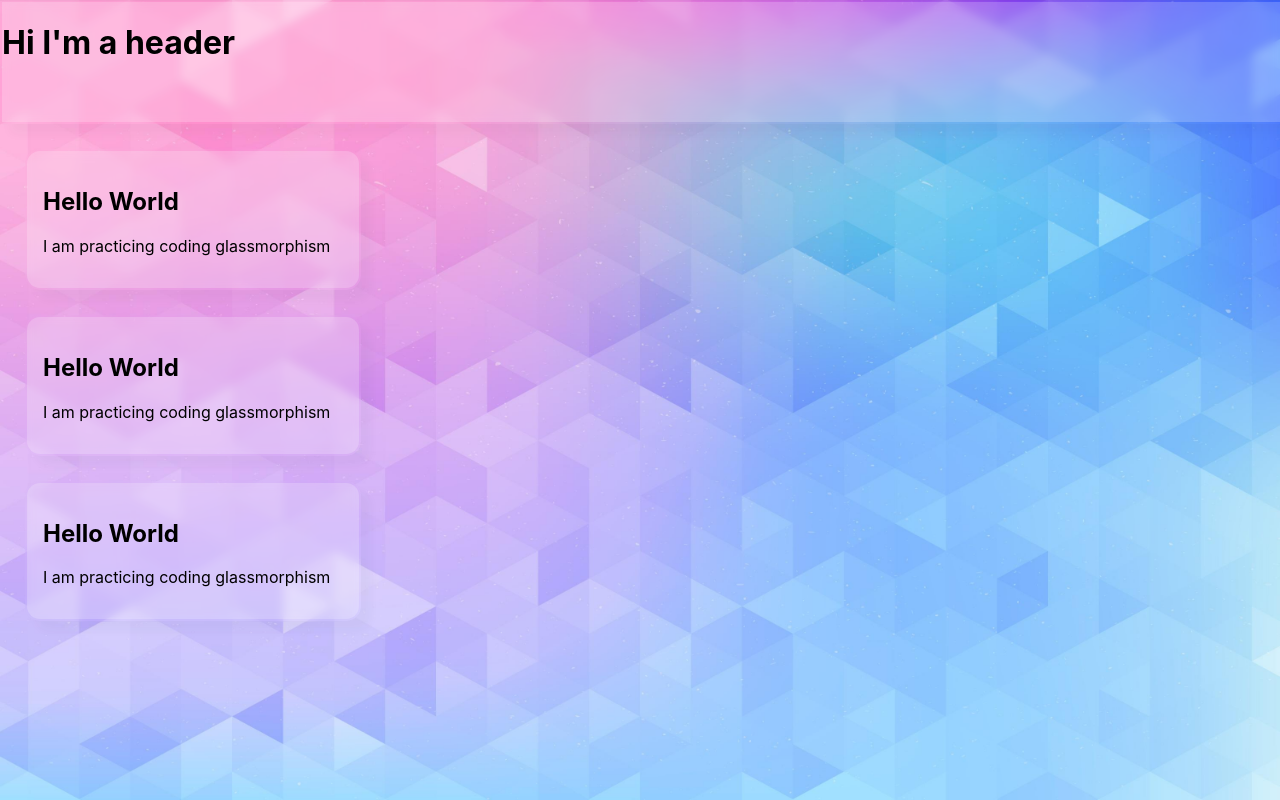
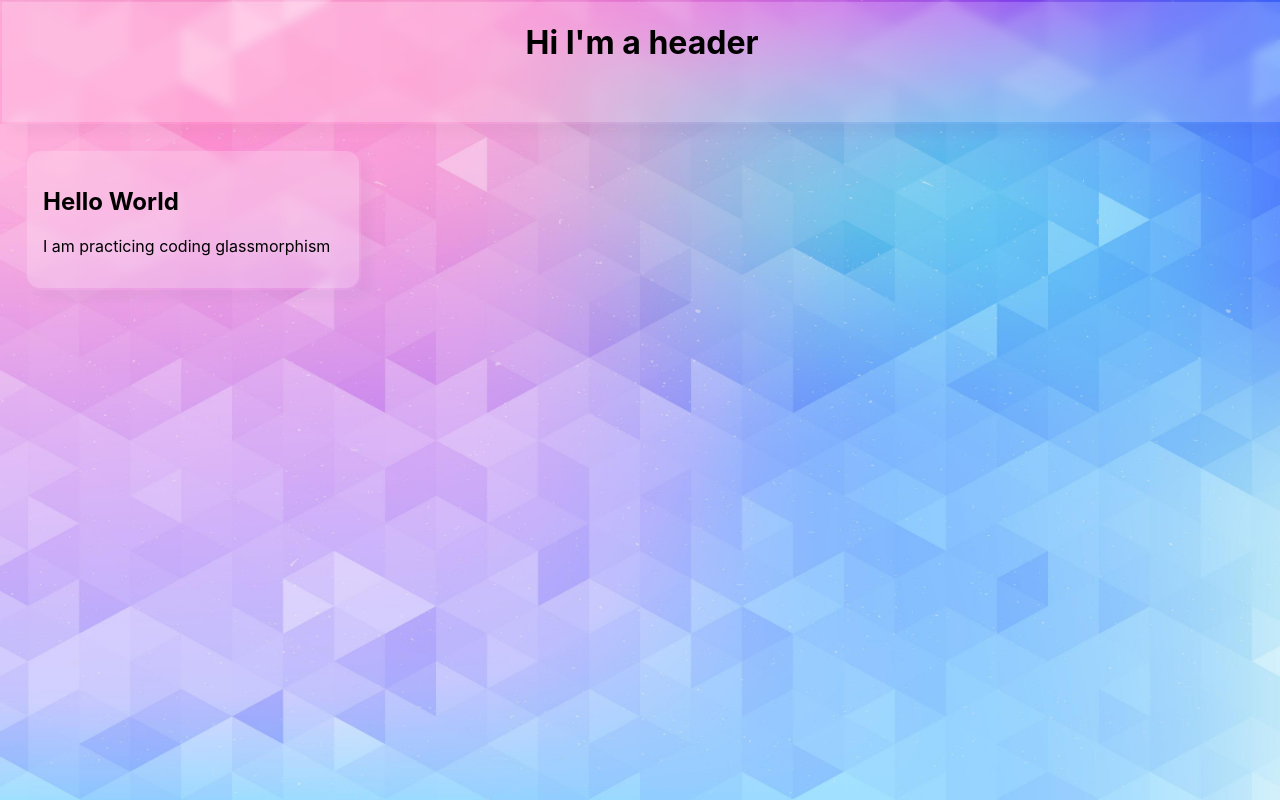
Before and after one commit to ReaganADavenport/GlassMorphism_React, a React (Create React App) app: page / in a window 1280 px wide. Built offline with nearby package versions, Linux system fonts and the light colour scheme.

Commit message:
throwing inthe towel with the other glass divs, just focusing on the one and the header, aligned the text on the header to the center

```diff
--- a/src/App.css
+++ b/src/App.css
@@ -1,6 +1,6 @@
 .Home{
-  display: flex;
-  justify-content: center;
+  /* display: flex;
+  justify-content: center; */
 }
 
 .background{
@@ -17,12 +17,11 @@
   background-clip: padding-box;
   box-shadow: 10px 10px 10px rgba(46, 54, 68, 0.03);
   height: 15vh;
+  text-align: center;
   width:  100%;
 }
 
 .content{
-  flex-direction: column;
-  justify-content: center;
   margin: 0;
   padding: 0;
   width: 100vw;
@@ -32,12 +31,12 @@
 .cupboard{
   flex-direction: row;
   flex-wrap: wrap;
-  justify-content: space-around;
+  justify-content: space-between;
   margin: 0;
   padding: 0;
 }
 
-.glass_1, .glass_2, .glass_3{
+.glass_1{
   background: rgba(255,255,255, 0.2);
   margin: 25px;
   padding: 1em;
--- a/src/App.js
+++ b/src/App.js
@@ -23,16 +23,6 @@ function App() {
               <p>I am practicing coding glassmorphism</p>
             </div>
 
-            <div className="glass_2">
-              <h2>Hello World</h2>
-              <p>I am practicing coding glassmorphism</p>
-            </div>
-
-            <div className="glass_3">
-              <h2>Hello World</h2>
-              <p>I am practicing coding glassmorphism</p>
-            </div>
-
 
           </div>
 
```
